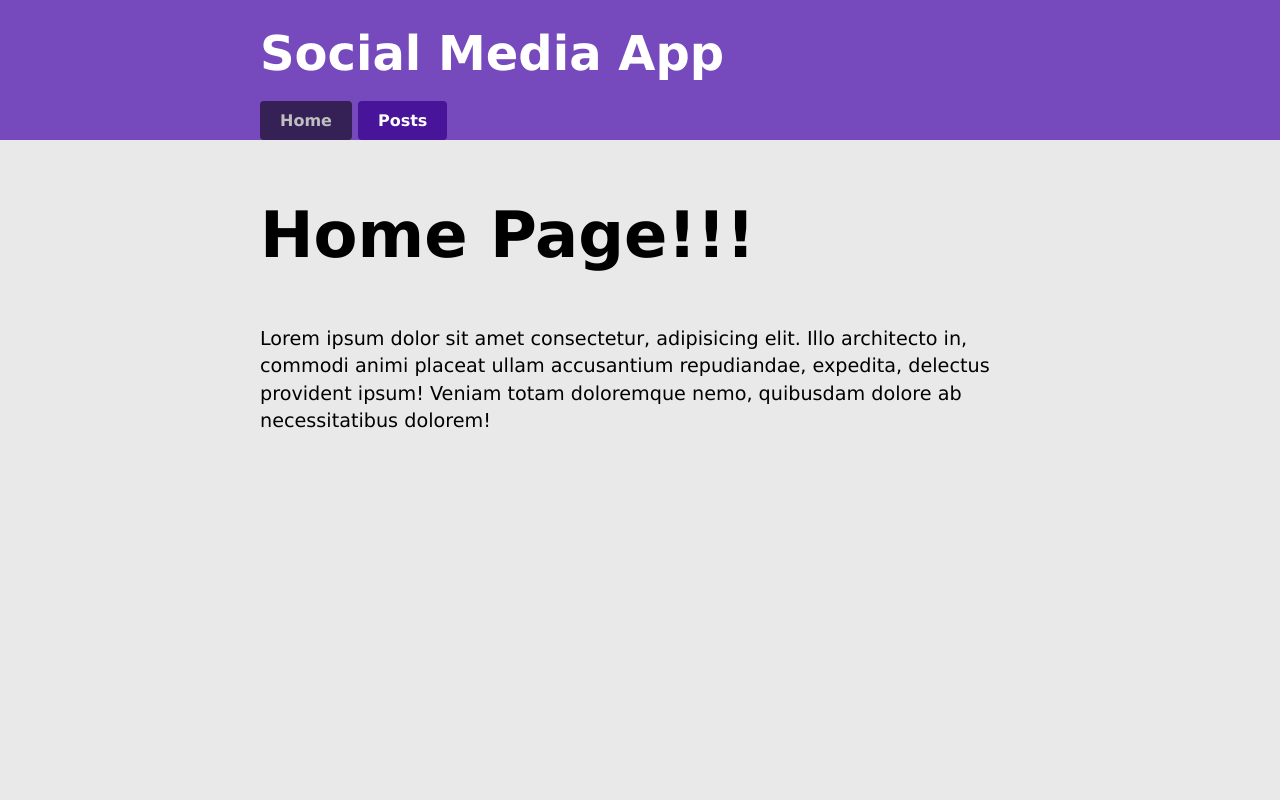
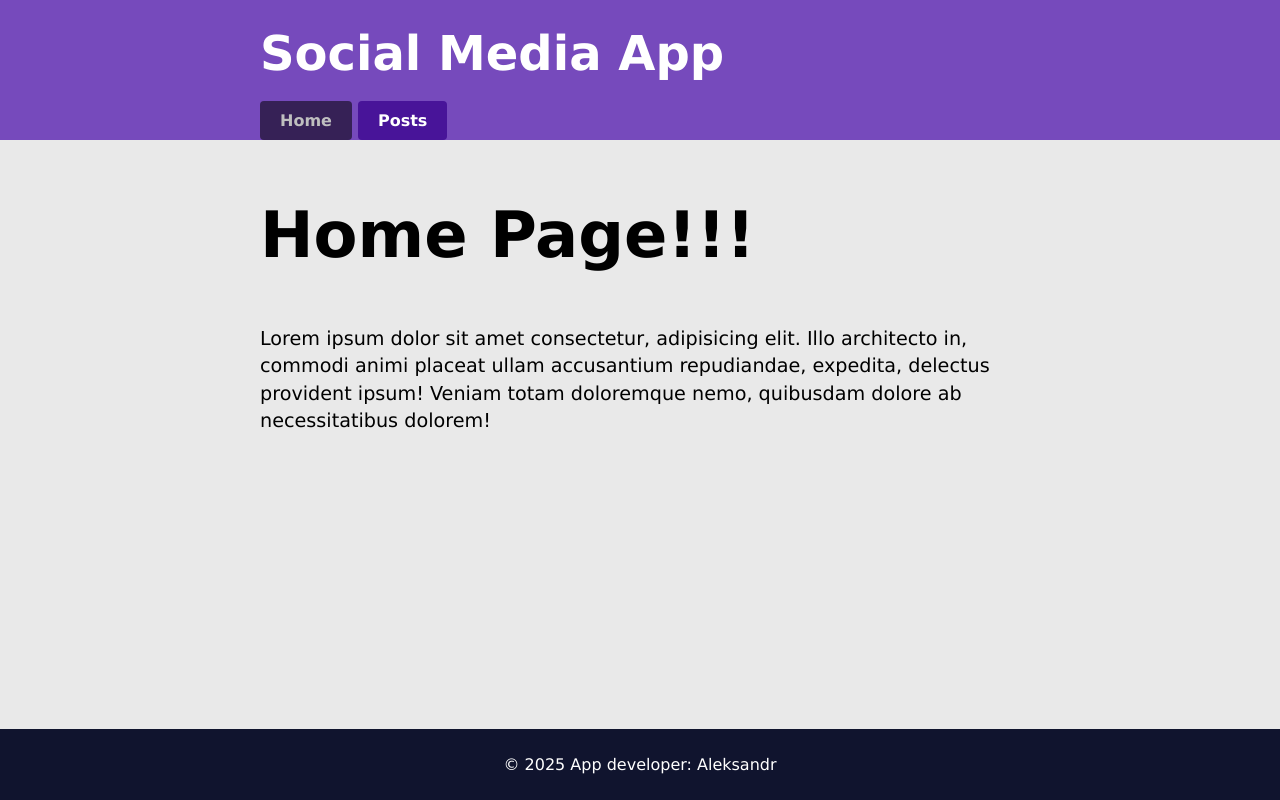
Before and after one commit to alexalehno/social-media-app, a React (Create React App) app: page / in a window 1280 px wide. Built offline with nearby package versions, Linux system fonts and the light colour scheme; no server answers.

Commit message:
feat: add footer

```diff
--- a/src/App.js
+++ b/src/App.js
@@ -5,7 +5,7 @@ import { HomePage } from './features/HomePage/HomePage.jsx';
 
 function App() {
   return (
-    <>
+    <div className='App'>
       <BrowserRouter>
         <Routes>
           <Route path="/" element={<Layout />} >
@@ -14,7 +14,7 @@ function App() {
           </Route>
         </Routes>
       </BrowserRouter>
-    </>
+    </div>
   );
 }
 
--- /dev/null
+++ b/src/components/Footer/Footer.jsx
@@ -0,0 +1,9 @@
+import classes from './Footer.module.scss';
+
+export const Footer = () => {
+  return(
+    <footer className={classes.footer}>
+      <p>&copy; 2025 App developer: Aleksandr</p>
+    </footer>
+  )
+}
--- /dev/null
+++ b/src/components/Footer/Footer.module.scss
@@ -0,0 +1,6 @@
+.footer {
+  padding: 10px 20px;
+  background-color: #10142e;
+  color: white;
+  text-align: center;
+}
--- a/src/components/Layout.jsx
+++ b/src/components/Layout.jsx
@@ -1,5 +1,6 @@
 import { Outlet } from 'react-router-dom';
 import { Navbar } from './Navbar/Navbar';
+import { Footer } from './Footer/Footer';
 
 export const Layout = () => {
   return (
@@ -11,9 +12,11 @@ export const Layout = () => {
         </div>
       </header>
 
-      <main>
+      <main className='main'>
         <Outlet />
       </main>
+
+      <Footer/>
     </>
   );
 }
--- a/src/styles/index.scss
+++ b/src/styles/index.scss
@@ -19,6 +19,18 @@ h1 {
   color: white;
 }
 
+.App {
+  display: flex;
+  flex-direction: column;
+  justify-content: space-between;
+  min-height: 100vh;
+  margin: 0;
+}
+
+.main {
+  flex-grow: 1;
+}
+
 .container {
   max-width: 800px;
   padding: 5px 20px 0;
```
